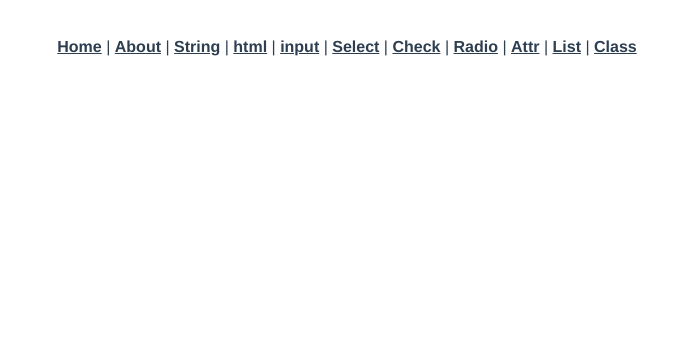
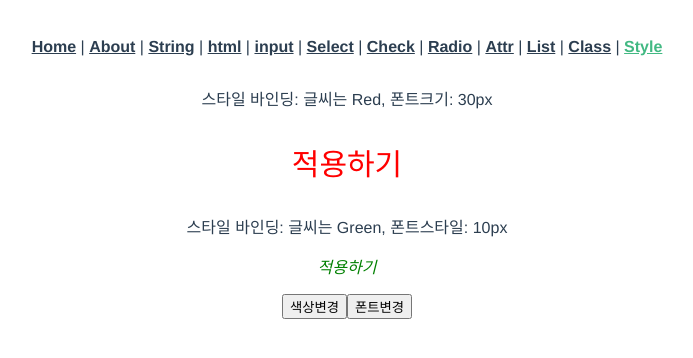
Before and after one commit to gks12399/230215_vueTest, a Vue app in the folder vue_2/: page /databinding/style in a window 1280 px wide. Shown: the top 358 px of the page, without its empty margins (293-986 px from the left). Built offline with nearby package versions, Linux system fonts and the light colour scheme.

Commit message:
230217 - DataBainding

```diff
--- a/vue_2/src/App.vue
+++ b/vue_2/src/App.vue
@@ -13,7 +13,8 @@
     <router-link to="/databinding/radio">Radio</router-link> |
     <router-link to="/databinding/attr">Attr</router-link> |
     <router-link to="/databinding/list">List</router-link> |
-    <router-link to="/databinding/class">Class</router-link>
+    <router-link to="/databinding/class">Class</router-link> |
+    <router-link to="/databinding/style">Style</router-link>
   </nav>
     <router-view/>
   </div>
--- a/vue_2/src/router/index.js
+++ b/vue_2/src/router/index.js
@@ -60,6 +60,11 @@ const routes = [
     path: '/databinding/class',
     name: 'DataBindingClassView',
     component: () => import(/* webpackChunkName: "1_databinding" */ '../views/1_databinding/DataBindingClassView.vue')
+  },
+  {
+    path: '/databinding/style',
+    name: 'DataBindingStyleView',
+    component: () => import(/* webpackChunkName: "1_databinding" */ '../views/1_databinding/DataBindingStyleView.vue')
   }
 ]
 const router = createRouter({
--- a/vue_2/src/views/1_databinding/DataBindingClassView.vue
+++ b/vue_2/src/views/1_databinding/DataBindingClassView.vue
@@ -3,6 +3,7 @@
         <p>:class="{ 'key':[ture|false] } => 클래스이름:ture or false</p>
         <div :class="{ 'text-red':hasError, active: isActive }">클래스 바인딩</div>
         <div :class="{ 'text-red':isActive, active: hasError }">클래스 바인딩</div>
+        <div :class="class2">클래스 바인딩 2</div>
     </div>
 </template>
 <script>
@@ -11,7 +12,10 @@ export default {
     data() {
         return {
             isActive: false,
-            hasError: true
+            hasError: true,
+            class2: [
+                'text-red', 'isActive'
+            ]
         }
     },
     setup() {},
--- /dev/null
+++ b/vue_2/src/views/1_databinding/DataBindingStyleView.vue
@@ -0,0 +1,33 @@
+<template>
+    <div>
+        <div>스타일 바인딩: 글씨는 Red, 폰트크기: 30px</div>
+        <p :style="style1">적용하기</p>
+
+        <div>스타일 바인딩: 글씨는 Green, 폰트스타일: 10px</div>
+        <p :style="style2">적용하기</p>
+        <button @click="style2.color='blue'">색상변경</button>
+        <button @click="style2.fontStyle='normal'">폰트변경</button>
+    </div>
+</template>
+<script>
+export default {
+    components: {},
+    data() {
+        return {
+            style1: {
+                color: 'red',
+                fontSize: '30px'
+            },
+            style2: {
+                color: 'green',
+                fontStyle: 'italic'
+            }
+        }
+    },
+    setup() {},
+    created() {},
+    mounted() {},
+    unmounted() {},
+    methods: {}
+}
+</script>
```
